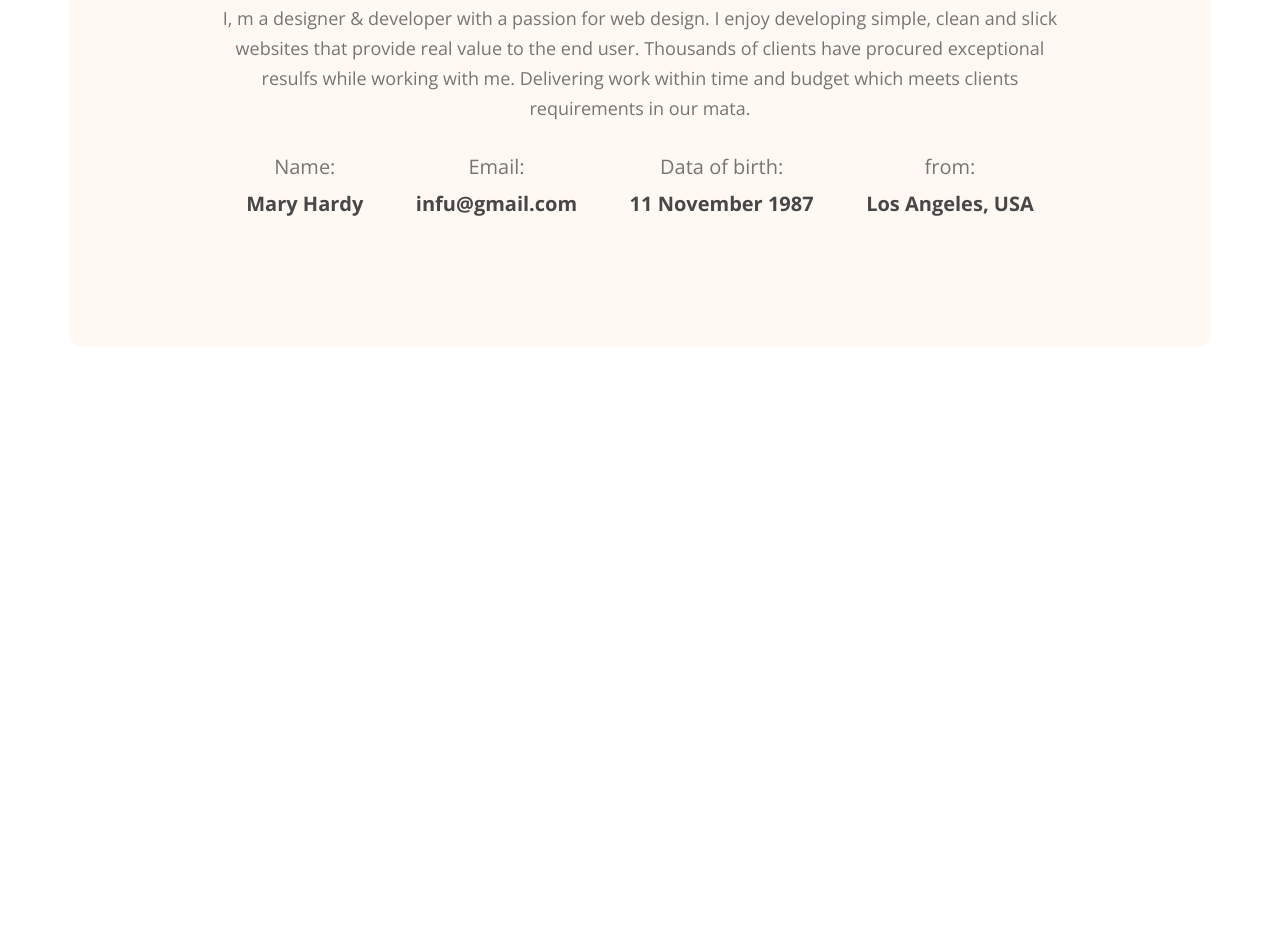
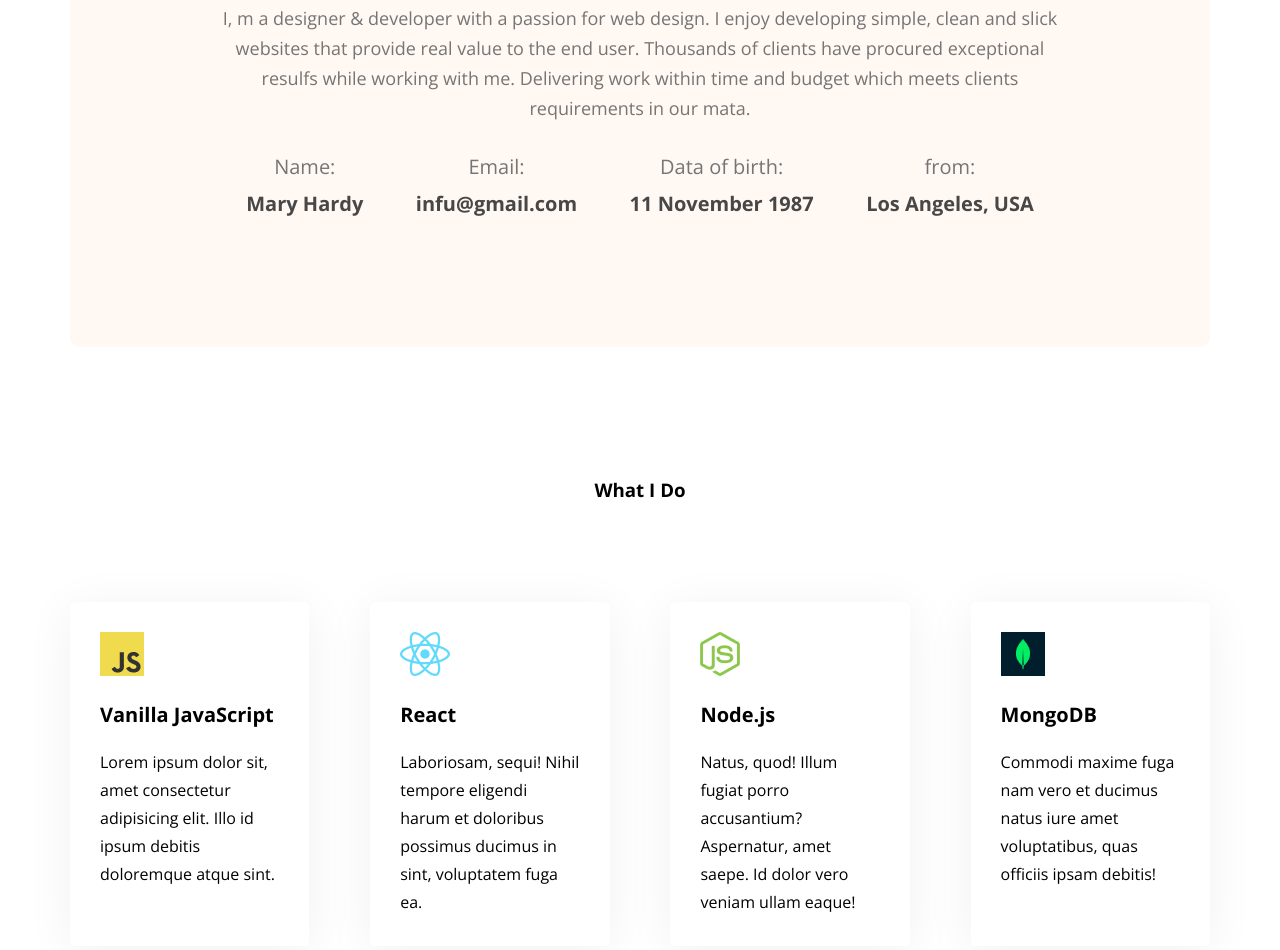
Before and after one commit to asadullah2451/developer-portfolio, a plain HTML site: page index.html in a window 1280 px wide. Shown: the part 1152-2102 px from the top of the page. Before the commit the page ends 1499 px from the top, so only its background shows below. Drawn offline with nearby package versions, Linux system fonts and the light colour scheme.

Commit message:
added whai i do section

```diff
--- a/index.html
+++ b/index.html
@@ -69,6 +69,37 @@
                 </div>
             </div>
         </section>
+        <!-- what i do section -->
+        <section class="what-i-do">
+            <h3 class="section-title">What I Do</h3>
+
+            <div class="skills-container">
+
+                <div class="skill">
+                    <img src="images/icons/js.png"alt="">
+                    <p class="skill-title">Vanilla JavaScript</p>
+                    <p class="skill-description">Lorem ipsum dolor sit, amet consectetur adipisicing elit. Illo id ipsum debitis doloremque atque sint.</p>
+                </div>
+
+                <div class="skill">
+                    <img src="images/icons/react.png" alt="">
+                    <p class="skill-title">React</p>
+                    <p class="skill-description">Laboriosam, sequi! Nihil tempore eligendi harum et doloribus possimus ducimus in sint, voluptatem fuga ea.</p>
+                </div>
+                <div class="skill">
+                    <img src="images/icons/nodejs.png" alt="">
+                    <p class="skill-title">Node.js</p>
+                    <p class="skill-description">Natus, quod! Illum fugiat porro accusantium? Aspernatur, amet saepe. Id dolor vero veniam ullam eaque!</p>
+                </div>
+
+                <div class="skill">
+                    <img src="images/icons/mongo.png" alt="">
+                    <p class="skill-title">MongoDB</p>
+                    <p class="skill-description">Commodi maxime fuga nam vero et ducimus natus iure amet voluptatibus, quas officiis ipsam debitis!</p>
+                </div>
+
+            </div>
+        </section>
     </main>
     <footer>
 
--- a/styles/portfolio.css
+++ b/styles/portfolio.css
@@ -1,6 +1,7 @@
 * {
     margin: 0;
     font-family: 'Open Sans', sans-serif;
+    box-sizing: border-box;
 }
 
 .text-primary {
@@ -92,6 +93,7 @@ main {
 
 .section-title {
     margin-bottom: 30px;
+    text-align: center;
 }
 
 .section-description {
@@ -114,8 +116,39 @@ main {
     margin-bottom: 10px;
 }
 
-.info-description{
+.info-description {
     font-weight: 700;
     font-size: 20px;
-    color:#474747;
+    color: #474747;
 }
+
+/* What i do styles */
+.what-i-do {
+    margin-top: 130px;
+}
+
+.skills-container {
+    display: flex;
+    justify-content: space-between;
+    margin: 100px 0;
+}
+
+.skill {
+    width: 21%;
+    background: #FFFFFF;
+    box-shadow: 0px 6px 50px rgba(0, 0, 0, 0.06);
+    border-radius: 5px;
+    padding: 30px;
+}
+
+.skill-title {
+    font-weight: 700;
+    font-size: 20px;
+    margin: 20px 0;
+}
+
+.skill-description {
+    font-weight: 400;
+    font-size: 16px;
+    line-height: 28px;
+}
```
